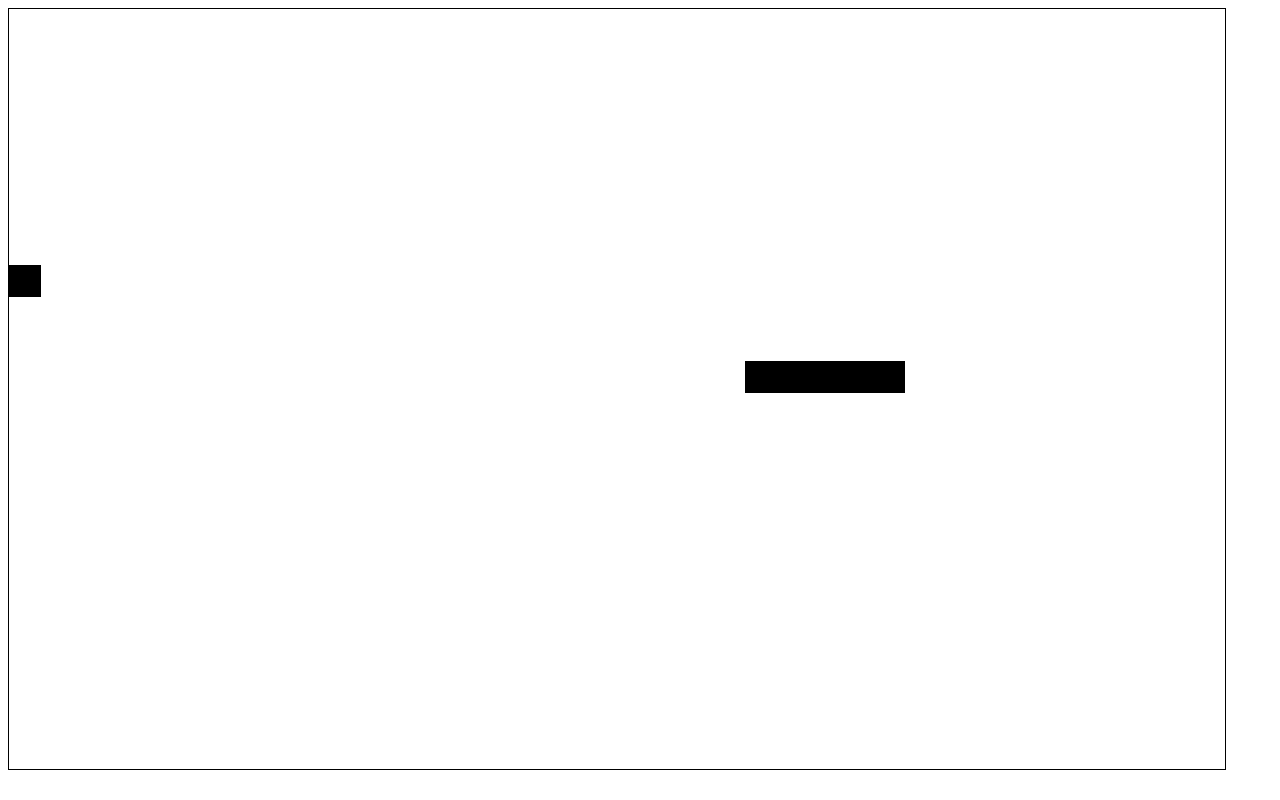
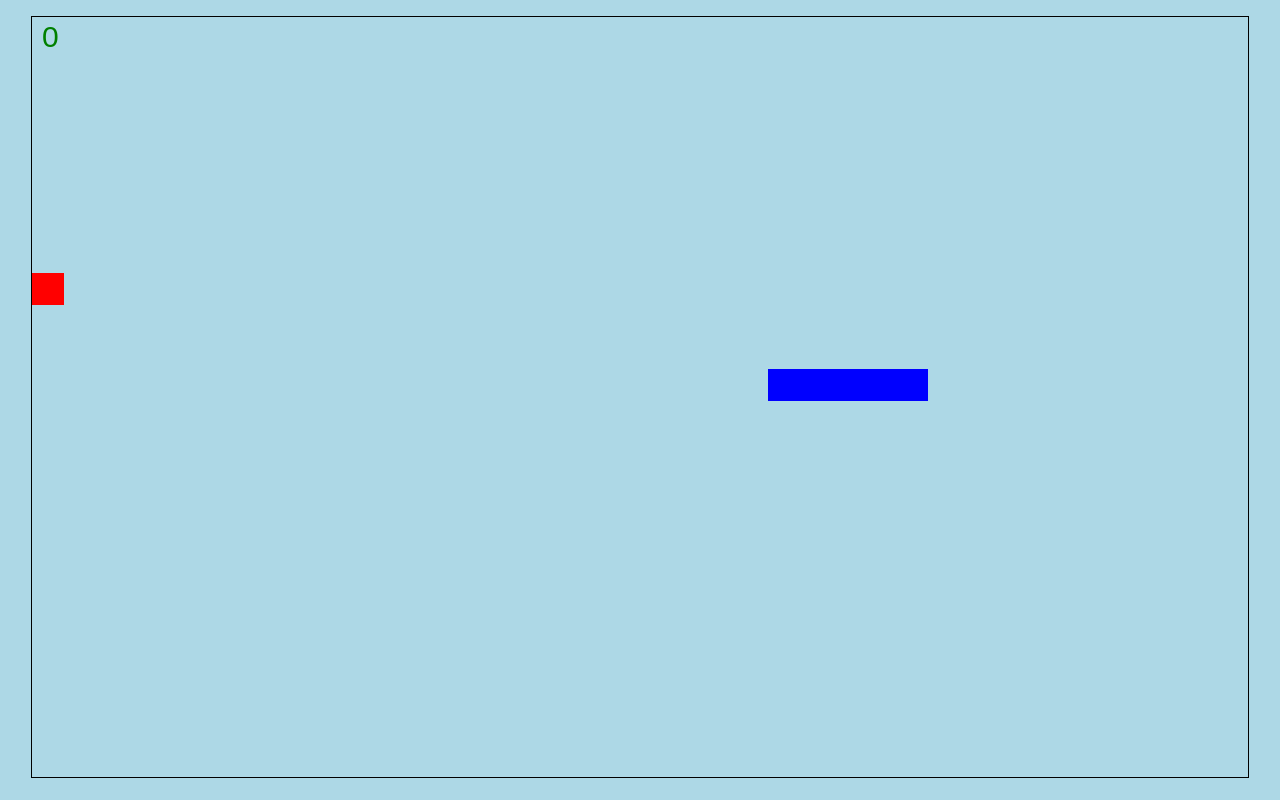
Before and after one commit to masnm/Snake_On_Browser, a plain HTML site: page index.html in a window 1280 px wide. Drawn offline with Linux system fonts and the light colour scheme.

Commit message:
All working Properly

```diff
--- a/index.css
+++ b/index.css
@@ -0,0 +1,3 @@
+body {
+	background-color: lightblue;
+}
--- a/index.html
+++ b/index.html
@@ -9,7 +9,9 @@
 </head>
 
 <body>
-	<canvas id="myCanvas" style="border:1px solid #000000;">
+	<p align="center">
+		<canvas id="myCanvas" style="border:1px solid #000000;">
+	</p>
 </body>
 
 </html>
--- a/index.js
+++ b/index.js
@@ -12,10 +12,20 @@ class cell {
 }
 
 // global variables
+var can_reset
 var grid_size, cell_size
 var canvas, context
 var grid, snake, food
 var snake_dir
+var score
+
+function collition_with_snake ( pos ) {
+	var elem = snake.find ( function (element) {
+		return (element.x == pos.x && element.y == pos.y)
+	} )
+	if ( elem == undefined ) return new Boolean(false)
+	else return new Boolean(true)
+}
 
 function move_snake () {
 	snake = snake.slice ( 1 )
@@ -28,7 +38,9 @@ function move_snake () {
 	if ( next.x >= grid_size.x ) next.x = parseInt ( 0 )
 	if ( next.y < 0 ) next.y = parseInt ( grid_size.y - 1 )
 	if ( next.y >= grid_size.y ) next.y = parseInt ( 0 )
+	var ret = collition_with_snake ( next )
 	snake.push ( next )
+	return ret
 }
 
 function draw_grid () {
@@ -42,6 +54,7 @@ function draw_grid () {
 
 function draw_snake () {
 	context.clearRect(0, 0, canvas.width, canvas.height);
+	context.fillStyle = "Blue"
 	for ( let i = 0 ; i < snake.length ; ++i ) {
 		var cp = snake[i]
 		context.fillRect ( grid[cp.x][cp.y].pos.x, grid[cp.x][cp.y].pos.y,
@@ -50,8 +63,15 @@ function draw_snake () {
 }
 
 function draw_food () {
+	context.fillStyle = "Red"
 	context.fillRect ( grid[food.x][food.y].pos.x, grid[food.x][food.y].pos.y,
 		cell_size.x, cell_size.y )
+}
+
+function draw_score () {
+	context.fillStyle = "Green"
+	context.font = "30px Arial";
+	context.fillText( parseInt(score).toString(), 10, 30);
 }
 
 function populate_grid () {
@@ -109,6 +129,17 @@ function key_pressed ( event ) {
 				snake_dir = new vec2 ( parseInt(1), parseInt(0) )
 			}
 			break;
+		case 82:
+			if ( can_reset == Boolean ( true ) ) {
+				can_reset = new Boolean ( false )
+				score = parseInt ( 0 )
+				resize_function ()
+				populate_grid ()
+				populate_snake ()
+				populate_snake ()
+				window.requestAnimationFrame ( next_frame )
+			}
+			break;
 	}
 }
 
@@ -125,14 +156,22 @@ function next_frame ( timestamp ) {
 	if ( sh.x == food.x && sh.y == food.y ) {
 		snake = [snake[0]].concat ( snake )
 		populate_food ()
+		score = parseInt ( score + 1 )
 	}
-	move_snake ()
+	var found = move_snake ()
 	draw_snake ()
 	draw_food ()
-	window.requestAnimationFrame ( next_frame )
+	draw_score ()
+	if ( found != Boolean ( true ) ) {
+		window.requestAnimationFrame ( next_frame )
+	} else {
+		can_reset = new Boolean ( true )
+	}
 }
 
 function loaded_function () {
+	score = parseInt ( 0 )
+	can_reset = new Boolean ( false )
 	snake_dir = new vec2 ( 0, 1 )
 	cell_size = new vec2 ( 32, 32 )
 	canvas = document.getElementById ( "myCanvas" )
```
